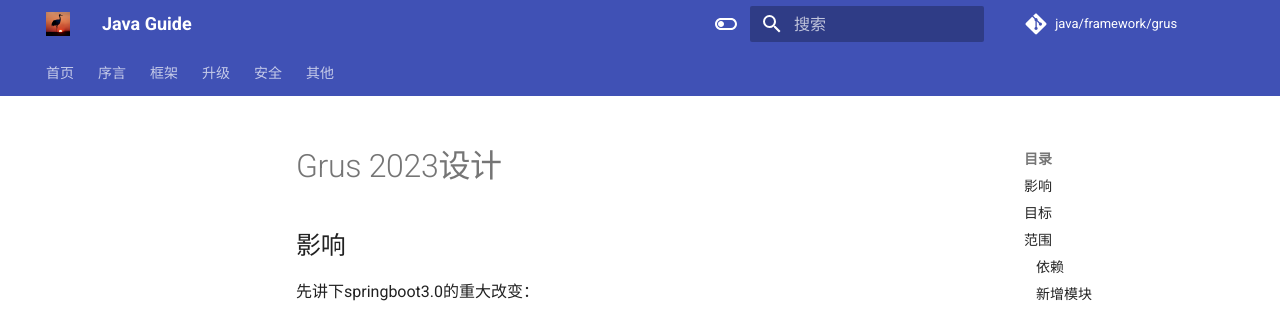
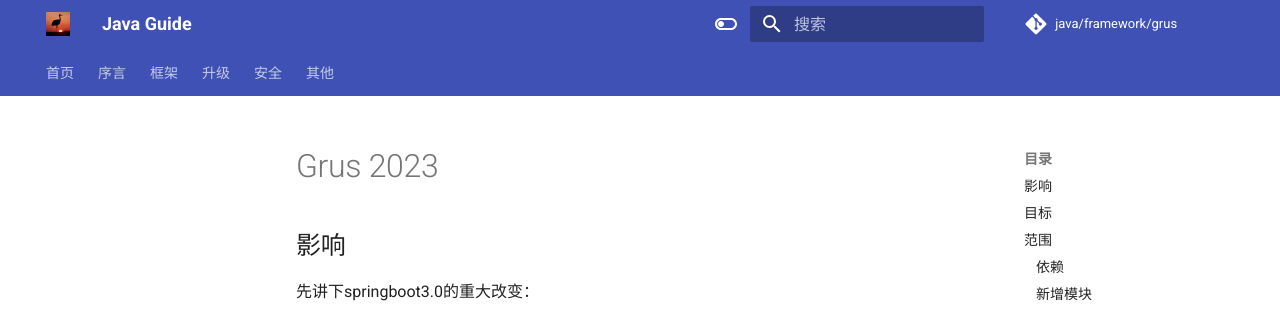
Before and after one commit to guanaitong/grus, an MkDocs documentation site: the page built from docs/design/grus2023.md, in a window 1280 px wide and 900 px high. Shown: the top 312 px of the window. Built offline with MkDocs 1.6.1 and Material for MkDocs 9.7.7, drawn with Linux system fonts in a browser that asks for light colours.

Commit message:
SB 3.0 docs

```diff
--- a/docs/design/grus2023.md
+++ b/docs/design/grus2023.md
@@ -1,4 +1,4 @@
-# Grus 2023设计
+# Grus 2023
 
 ## 影响
 
```
